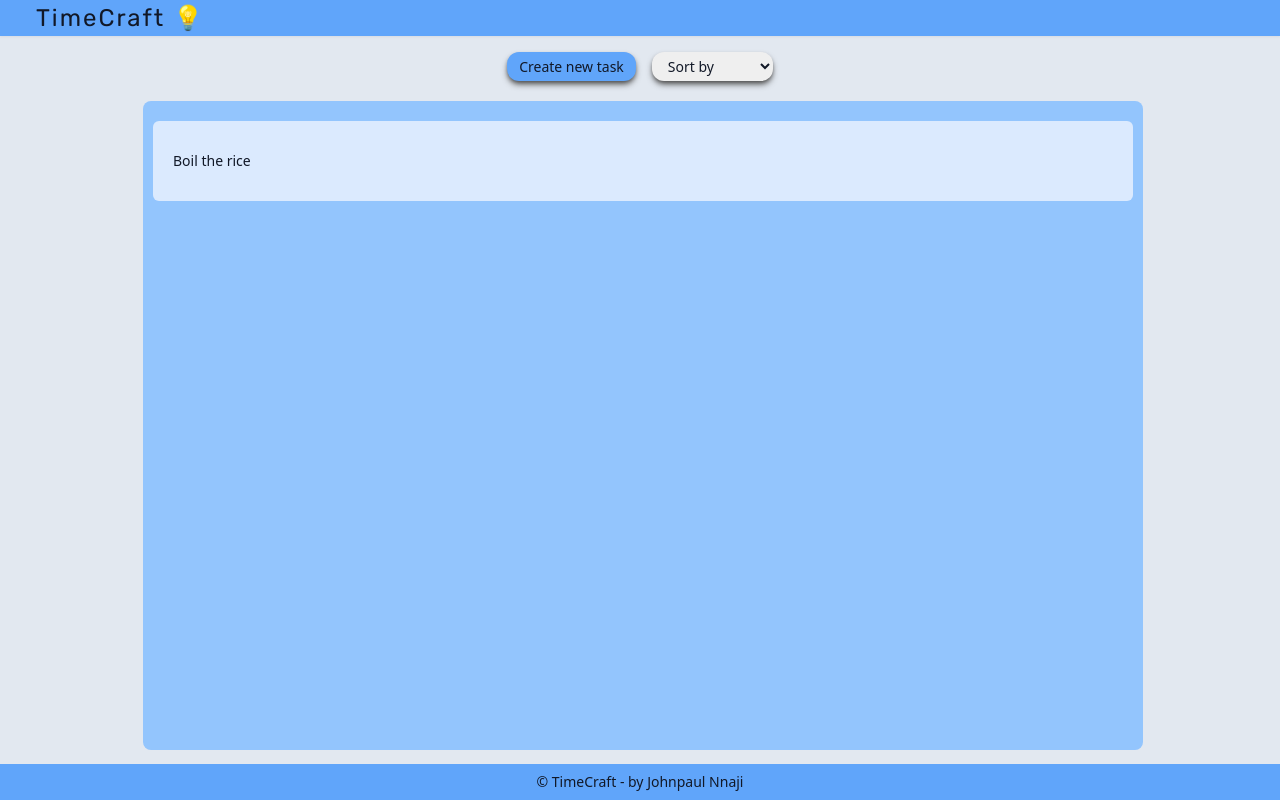
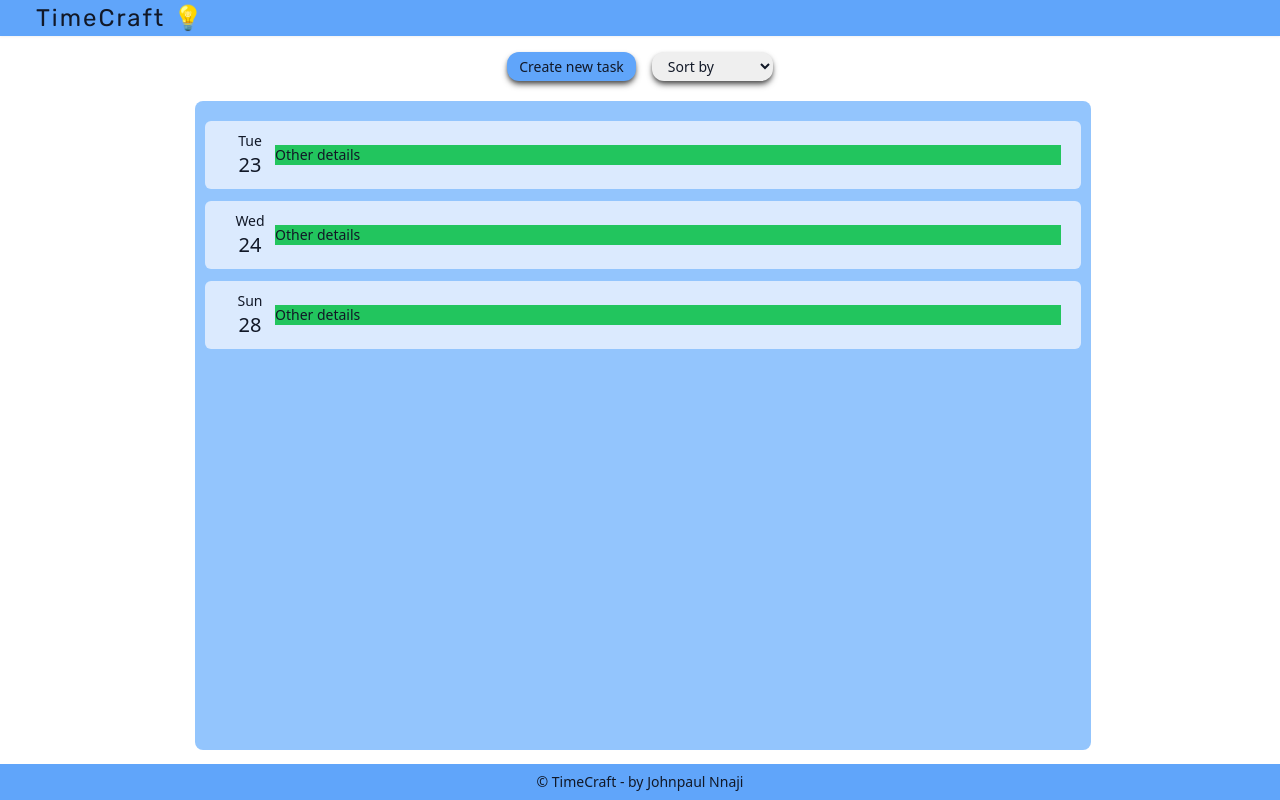
Before and after one commit to deXcripter/TimeCraft, a React (Vite) app in the folder frontend/: page / in a window 1280 px wide. Built offline with nearby package versions, Linux system fonts and the light colour scheme.

Commit message:
still designing the main page

```diff
--- a/frontend/src/App.jsx
+++ b/frontend/src/App.jsx
@@ -4,7 +4,7 @@ import Footer from './components/Footer';
 
 export default function App() {
   return (
-    <div className="h-screen text-gray-900 bg-slate-200 grid grid-rows-[auto_1fr_auto] text-sm">
+    <div className="h-screen text-gray-900 grid grid-rows-[auto_1fr_auto] text-sm">
       <Header />
       <Body />
       <Footer />
--- a/frontend/src/components/Body.jsx
+++ b/frontend/src/components/Body.jsx
@@ -1,17 +1,6 @@
 import { Signup } from './Signup';
 import Login from './Login';
 import { useState } from 'react';
-
-const initialState = [
-  {
-    title: 'Cooking',
-    description: 'Boil the rice',
-    due: '20 January 2024',
-    priority: 'high',
-    tags: 'Food',
-    completed: false,
-  },
-];
 
 import styles from './Body.module.css';
 
@@ -51,6 +40,33 @@ function Controller() {
   );
 }
 
+const initialState = [
+  {
+    title: 'Cooking',
+    description: 'Boil the rice',
+    date: '2024-04-23',
+    priority: 'high',
+    tags: 'Food',
+    completed: false,
+  },
+  {
+    title: 'Cooking',
+    description: 'Cook the beans',
+    date: '2024-04-24',
+    priority: 'medium',
+    tags: 'Food',
+    completed: false,
+  },
+  {
+    title: 'Washing',
+    description: 'Wash the plates',
+    date: '2024-04-28',
+    priority: 'low',
+    tags: 'Food',
+    completed: false,
+  },
+];
+
 function Tasks() {
   // fetch the actual tasks here
   const [tasks, setTasks] = useState(initialState);
@@ -67,12 +83,30 @@ function Tasks() {
 }
 
 function ListTasks({ task }) {
+  const newDate = new Date(task.date);
+  const day = newDate.getDay();
+  const date = newDate.getDate();
+  console.log(newDate, day, date);
+
+  function convertDay(enteredDate) {
+    if (enteredDate > 6) return 'invalid date';
+    if (enteredDate === 6) return 'Sat';
+    if (enteredDate === 5) return 'Fri';
+    if (enteredDate === 4) return 'Thu';
+    if (enteredDate === 3) return 'Wed';
+    if (enteredDate === 2) return 'Tue';
+    if (enteredDate === 1) return 'Mon';
+    if (enteredDate === 0) return 'Sun';
+    else return 'Invald date';
+  }
+
   return (
-    <li className="overflow-scroll rounded-md px-5 h-20 bg-blue-100 flex items-center">
-      <p>
-        {task.completed} {task.description}
-      </p>
-      <hr className="mt-2"></hr>
+    <li className="overflow-scroll rounded-md px-5 h-auto bg-blue-100 text-left grid grid-cols-[50px_auto] items-center">
+      <div className="text-center">
+        <div>{convertDay(day)}</div>
+        <div className="text-xl">{date}</div>
+      </div>
+      <div className="col-span-1 bg-green-500">Other details</div>
     </li>
   );
 }
--- a/frontend/src/components/Body.module.css
+++ b/frontend/src/components/Body.module.css
@@ -12,11 +12,13 @@
   margin: 4px 2px 2px 8px;
   padding: 20px 10px;
   /* padding-top: 30px; */
-  width: 90%;
+  width: 70%;
   max-width: 1000px;
   height: auto;
 }
 
 .tasks ul li {
   overflow-x: scroll;
+  padding-top: 10px;
+  padding-bottom: 10px;
 }
```
